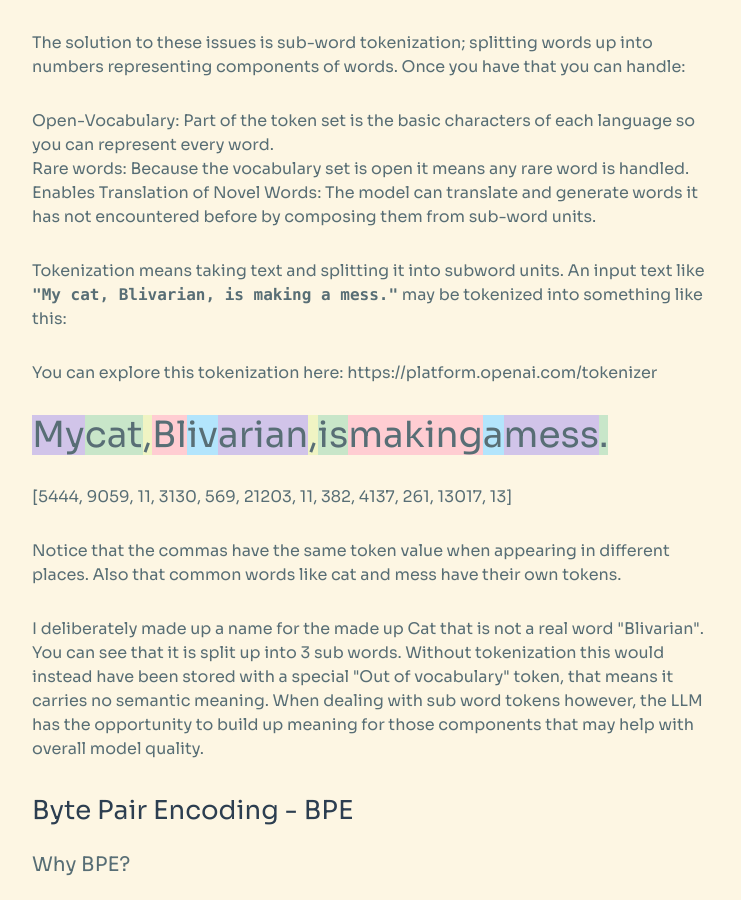
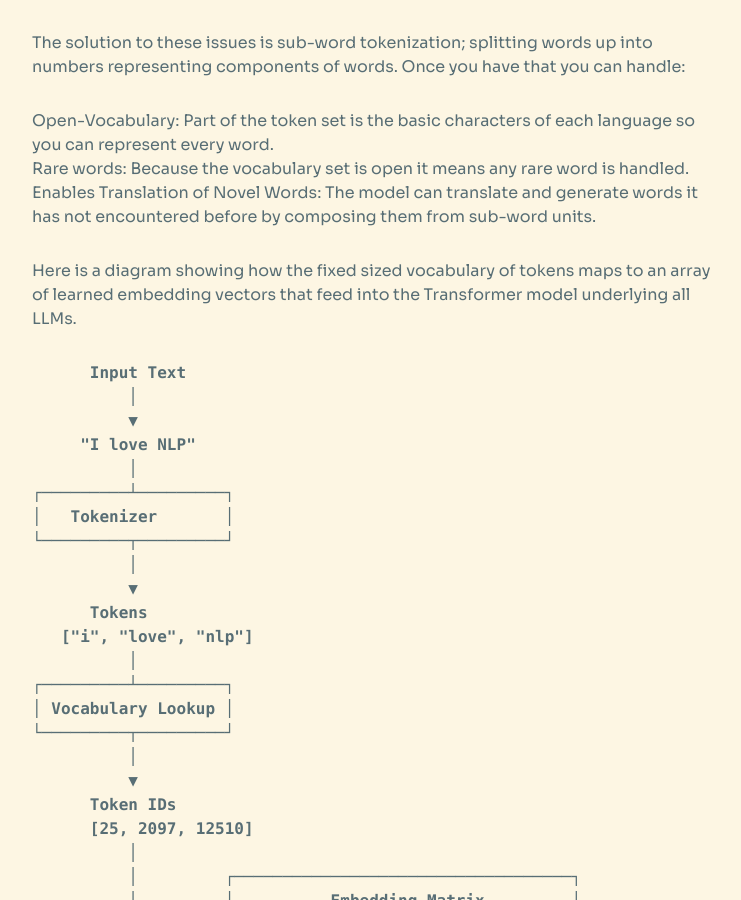
Before and after one commit to justinhj/justinhj.github.io, a Jekyll site: the page built from _posts/2025-07-30-journey-in-optimizing-a-bpe-tokenizer.html, in a window 1280 px wide and 900 px high, scrolled down 3056 px. Shown: the whole window, without its empty margins (268-1009 px from the left). Built offline with Jekyll 4.4.1, drawn with Linux system fonts in a browser that asks for light colours; some of the changed text lies outside the part shown.

Commit message:
save point

```diff
--- a/_posts/2025-07-30-journey-in-optimizing-a-bpe-tokenizer.html
+++ b/_posts/2025-07-30-journey-in-optimizing-a-bpe-tokenizer.html
@@ -283,7 +283,51 @@ you can handle:
 </ul>
 
 <p>
-Tokenization means taking text and splitting it into subword units. An input text like <code>"My cat, Blivarian, is making a mess."</code> may be tokenized into something like this:
+Here is a diagram showing how the fixed sized vocabulary of tokens maps to an array of learned embedding vectors that feed into the Transformer model underlying all LLMs.
+</p>
+
+<pre class="example" id="org9cff01b">
+      Input Text
+          │
+          ▼
+     "I love NLP"
+          │
+┌─────────┴─────────┐
+│   Tokenizer       │
+└─────────┬─────────┘
+          │
+          ▼
+      Tokens
+   ["i", "love", "nlp"]
+          │
+┌─────────┴─────────┐
+│ Vocabulary Lookup │
+└─────────┬─────────┘
+          │
+          ▼
+      Token IDs
+      [25, 2097, 12510]
+          │
+          │         ┌───────────────────────────────────┐
+          │         │          Embedding Matrix         │
+          │         │ (Size: |V| x d_model)            │
+          │         ├───────────────────────────────────┤
+          ├────────►│ Row 25:   [0.1, -0.4, 0.2, ...]   │  ───►  Embedding for "i"
+          │         ├───────────────────────────────────┤
+          ├────────►│ Row 2097: [-0.8, 0.5, 0.9, ...]   │  ───►  Embedding for "love"
+          │         ├───────────────────────────────────┤
+          ├────────►│ Row 12510: [0.3, 0.7, -0.1, ...]  │  ───►  Embedding for "nlp"
+          │         ├───────────────────────────────────┤
+          │         │                ...                │
+          │         └───────────────────────────────────┘
+          │
+          ▼
+  Input Embeddings
+(Dense Vectors fed to the model)
+</pre>
+
+<p>
+Tokenization means taking text and splitting it into sub-word (and whole-word or even multi-word) units. An input text like <code>"My cat, Blivarian, is making a mess."</code> may be tokenized into something like this:
 </p>
 
 <p>
@@ -1024,6 +1068,7 @@ For me the project is at a good point to move on to other things but there are s
 <li>Optimization of the encode and decode steps.</li>
 <li>Implement download and conversion of GPT merges like Karpathy does in his gpt4 code.</li>
 <li>Look at implementations of other Tokenization algorithms.</li>
+<li>Optimization by parallel computation. At face value it seems possible to do the merge process on multiple cores using a divide and conquer approach. Edge cases where the sections overlap may be tricky.</li>
 </ol>
 </div>
 </div>
```
Also changed, not shown: org/posts/2025-07-30-journey-in-optimizing-a-bpe-tokenizer.org (+44 -1 lines).
